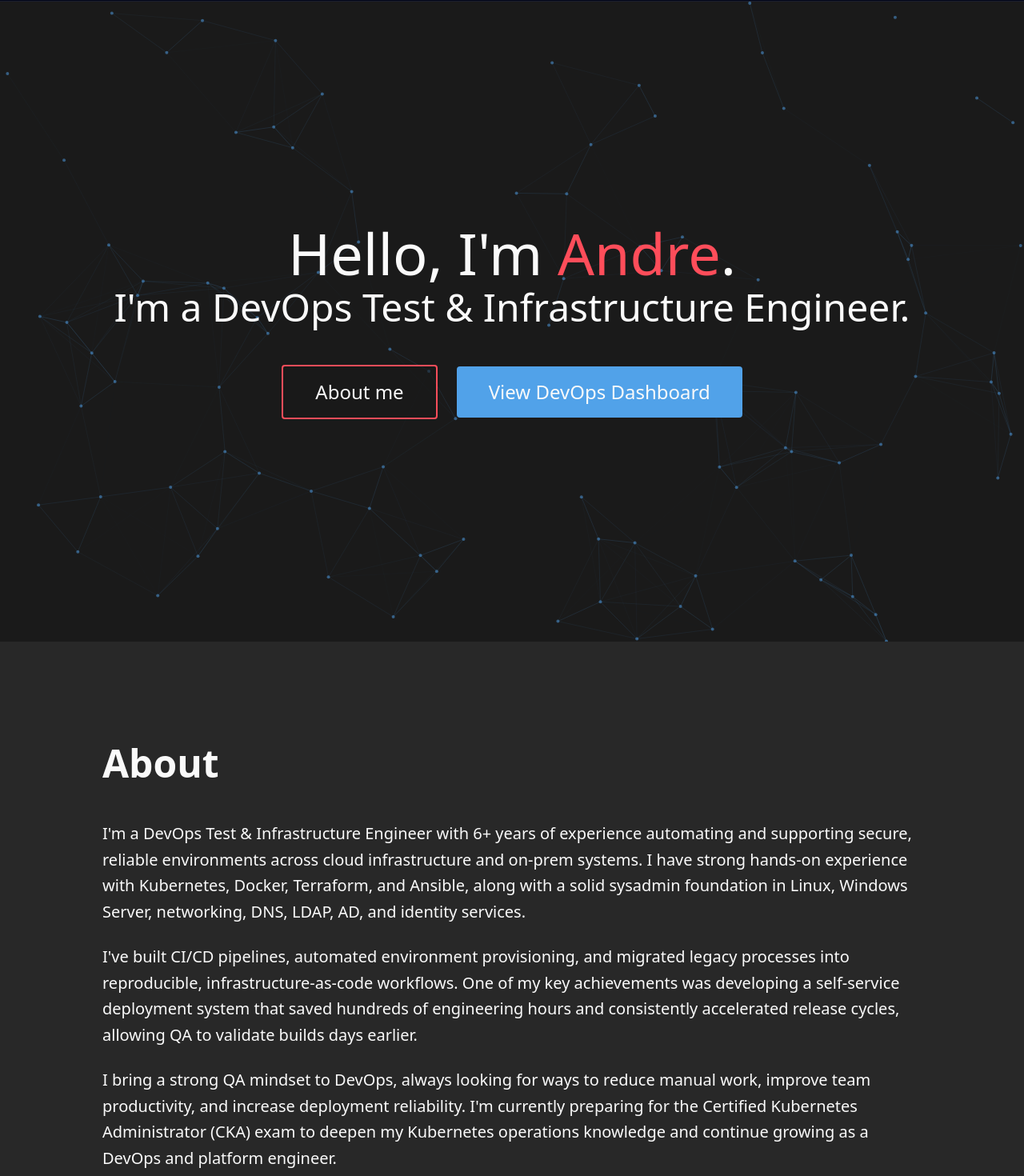
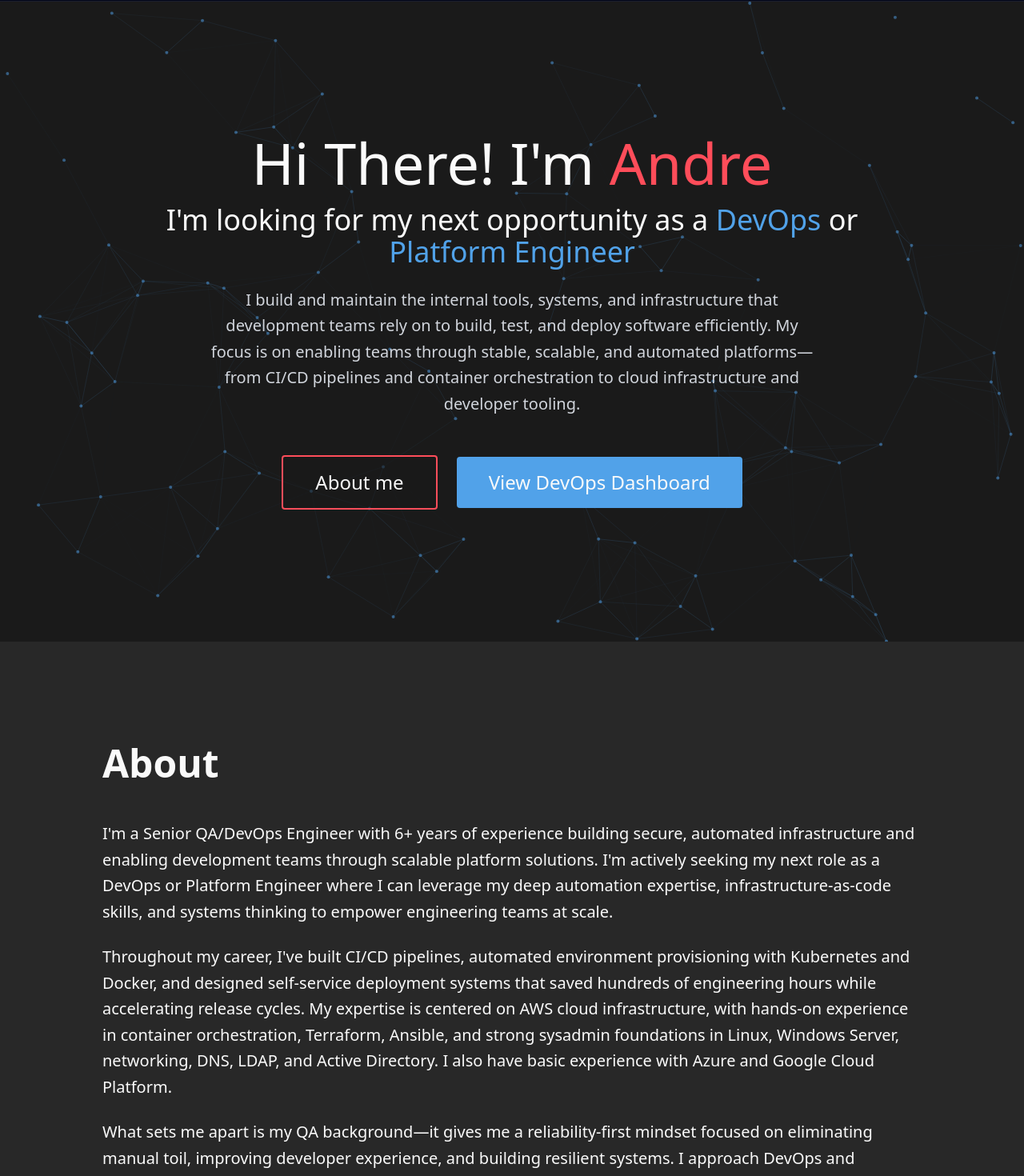
Before and after one commit to dremerten/pub-site, a React (Vite) app: page /home in a window 1280 px wide. Shown: the part 111-1581 px from the top of the page at 80% size. Built offline with nearby package versions, Linux system fonts and the light colour scheme; the HTML template or start-up script is replaced by a standard one.

Commit message:
fix tests update main page

```diff
--- a/src/data/resume.js
+++ b/src/data/resume.js
@@ -4,9 +4,9 @@ export const personalInfo = {
   name: "Andre Merten",
   role: "DevOps Test & Infrastructure Engineer",
   summary: [
-    "I'm a DevOps Test & Infrastructure Engineer with 6+ years of experience automating and supporting secure, reliable environments across cloud infrastructure and on-prem systems. I have strong hands-on experience with Kubernetes, Docker, Terraform, and Ansible, along with a solid sysadmin foundation in Linux, Windows Server, networking, DNS, LDAP, AD, and identity services.",
-    "I've built CI/CD pipelines, automated environment provisioning, and migrated legacy processes into reproducible, infrastructure-as-code workflows. One of my key achievements was developing a self-service deployment system that saved hundreds of engineering hours and consistently accelerated release cycles, allowing QA to validate builds days earlier.",
-    "I bring a strong QA mindset to DevOps, always looking for ways to reduce manual work, improve team productivity, and increase deployment reliability. I'm currently preparing for the Certified Kubernetes Administrator (CKA) exam to deepen my Kubernetes operations knowledge and continue growing as a DevOps and platform engineer."
+    "I'm a Senior QA/DevOps Engineer with 6+ years of experience building secure, automated infrastructure and enabling development teams through scalable platform solutions. I'm actively seeking my next role as a DevOps or Platform Engineer where I can leverage my deep automation expertise, infrastructure-as-code skills, and systems thinking to empower engineering teams at scale.",
+    "Throughout my career, I've built CI/CD pipelines, automated environment provisioning with Kubernetes and Docker, and designed self-service deployment systems that saved hundreds of engineering hours while accelerating release cycles. My expertise is centered on AWS cloud infrastructure, with hands-on experience in container orchestration, Terraform, Ansible, and strong sysadmin foundations in Linux, Windows Server, networking, DNS, LDAP, and Active Directory. I also have basic experience with Azure and Google Cloud Platform.",
+    "What sets me apart is my QA background—it gives me a reliability-first mindset focused on eliminating manual toil, improving developer experience, and building resilient systems. I approach DevOps and platform engineering with an eye for process improvement, test automation, and reducing friction in the software delivery lifecycle. I'm currently pursuing my CKA certification to deepen my Kubernetes expertise and position myself as a strong platform engineering contributor ready to tackle complex infrastructure challenges."
   ]
 };
 
@@ -92,7 +92,7 @@ export const experienceData = [
 ];
 
 export const skillsData = [
-  {type: "cloud", items: ["AWS", "Azure", "GCP"]},
+  {type: "cloud", items: ["AWS (Primary)", "Azure (Basic)", "GCP (Basic)"]},
   {type: "containerization & orchestration", items: ["Kubernetes", "OpenShift", "Docker", "Podman"]},
   {type: "ci/cd & automation", items: ["Jenkins", "GitLab CI", "GitHub Actions", "Python3", "Shell Scripting"]},
   {type: "infrastructure as code", items: ["Terraform", "Ansible"]},
--- a/src/pages/Home.jsx
+++ b/src/pages/Home.jsx
@@ -115,12 +115,16 @@ const Home = () => {
       <section id="hero" className="h-screen flex flex-col justify-center items-center relative overflow-hidden">
         <canvas ref={canvasRef} className="absolute inset-0 w-full h-full"></canvas>
 
-        <div className="relative z-10 text-center px-6 animate-fade-in">
-          <h1 className="text-6xl md:text-7xl font-light mb-2 animate-slide-in-left">
-            Hello, I'm <span className="font-normal text-[#ff4d5a]">{personalInfo.name.split(' ')[0]}</span>.
+        <div className="relative z-10 text-center px-6 animate-fade-in max-w-5xl mx-auto">
+          <h1 className="text-6xl md:text-7xl font-light mb-4 animate-slide-in-left">
+            Hi There! I'm <span className="font-normal text-[#ff4d5a]">{personalInfo.name.split(' ')[0]}</span>
           </h1>
-          <p className="text-4xl md:text-5xl font-light mb-12 animate-slide-in-right">
-            I'm a {personalInfo.role}.
+          <p className="text-3xl md:text-4xl font-light mb-6 animate-slide-in-right">
+            I'm looking for my next opportunity as a <span className="text-[#51a2e9] font-medium">DevOps</span> or <span className="text-[#51a2e9] font-medium">Platform Engineer</span>
+          </p>
+          <p className="text-lg md:text-xl text-gray-300 mb-12 max-w-3xl mx-auto leading-relaxed animate-slide-in-bottom">
+            I build and maintain the internal tools, systems, and infrastructure that development teams rely on to build, test, and deploy software efficiently.
+            My focus is on enabling teams through stable, scalable, and automated platforms—from CI/CD pipelines and container orchestration to cloud infrastructure and developer tooling.
           </p>
           <div className="flex gap-6 justify-center items-center flex-wrap">
             <a
```
